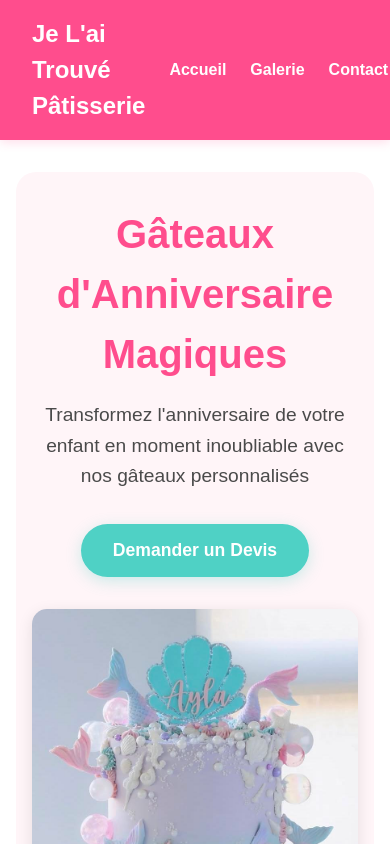
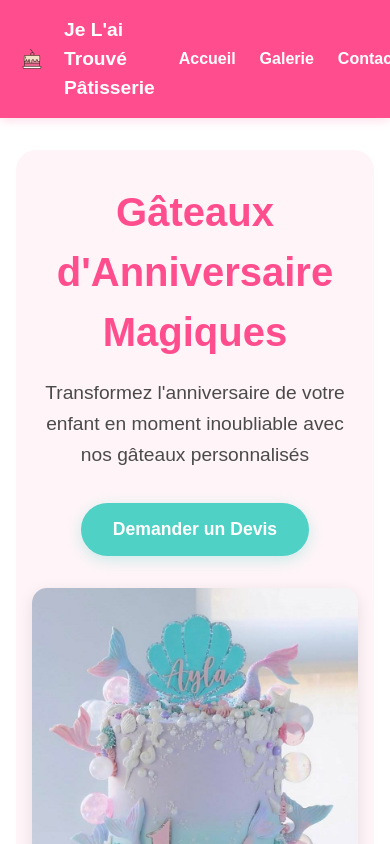
Before and after one commit to matic113/trouve-cakes, a Vue app: page / in a window 390 px wide. Shown: the top 844 px of the page. Built offline with nearby package versions, Linux system fonts and the light colour scheme.

Commit message:
enhanced header component by adding a logo with click functionality and improved styling for better responsiveness

```diff
--- a/src/components/Header.vue
+++ b/src/components/Header.vue
@@ -10,7 +10,10 @@ const handleClick = (route: string) => {
 
 <template>
   <header class="header">
-    <h2>Je L'ai Trouvé Pâtisserie</h2>
+    <div class="logo-container" @click="handleClick('home')">
+      <img src="/icon.png" alt="Logo Je L'ai Trouvé" class="logo">
+      <h2>Je L'ai Trouvé Pâtisserie</h2>
+    </div>
     <nav>
       <a href="#" class="nav-link" @click.prevent="handleClick('home')">Accueil</a>
       <a href="#" class="nav-link" @click.prevent="handleClick('gallery')">Galerie</a>
@@ -32,6 +35,24 @@ const handleClick = (route: string) => {
   box-shadow: 0 2px 10px rgba(255, 77, 141, 0.2);
 }
 
+.logo-container {
+  display: flex;
+  align-items: center;
+  gap: 1rem;
+  cursor: pointer;
+  transition: opacity 0.3s ease;
+}
+
+.logo-container:hover {
+  opacity: 0.9;
+}
+
+.logo {
+  width: 40px;
+  height: 40px;
+  object-fit: contain;
+}
+
 .nav-link {
   color: white;
   text-decoration: none;
@@ -44,4 +65,19 @@ const handleClick = (route: string) => {
 .nav-link:hover {
   color: #4fd1c5;
 }
+
+@media (max-width: 768px) {
+  .header {
+    padding: 1rem;
+  }
+
+  .logo {
+    width: 32px;
+    height: 32px;
+  }
+
+  h2 {
+    font-size: 1.2rem;
+  }
+}
 </style>
```
